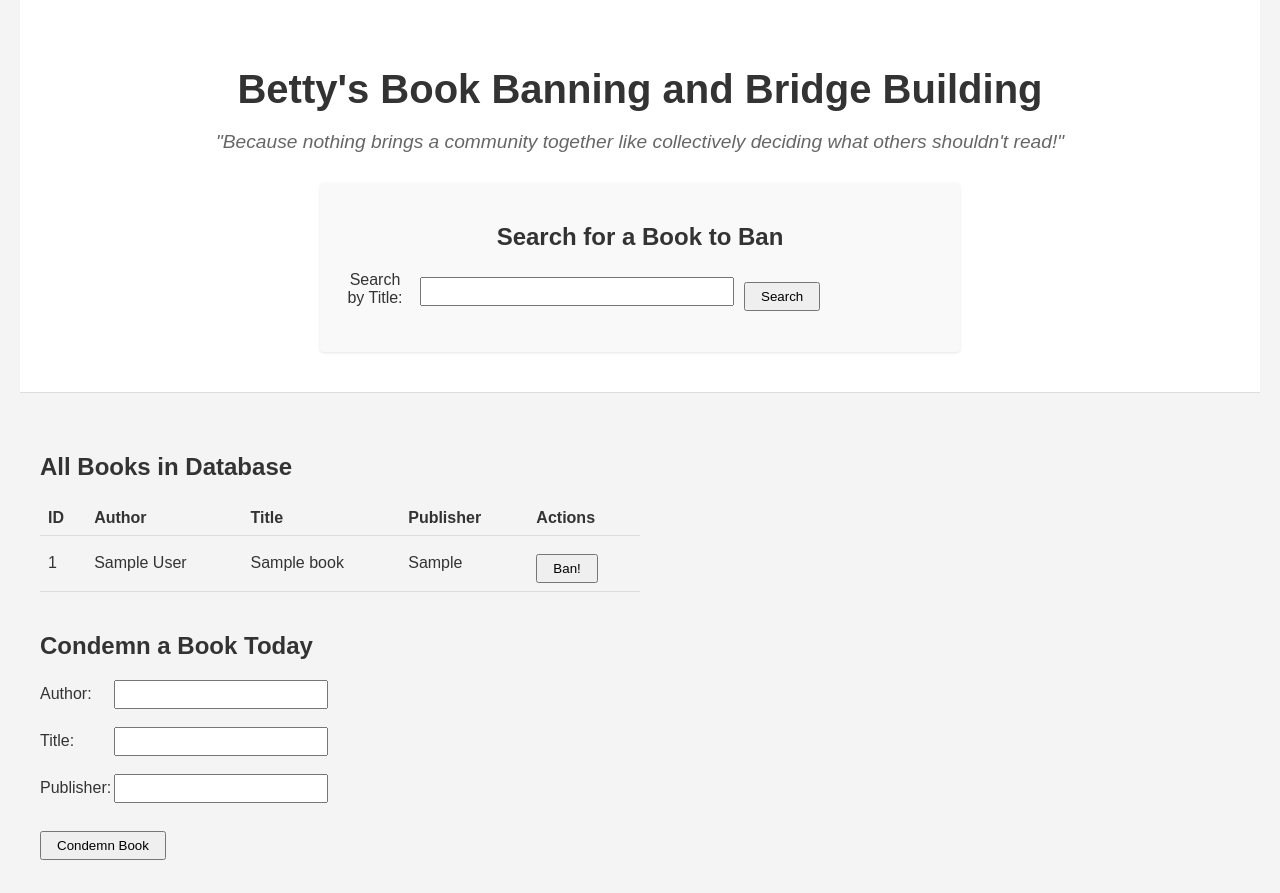
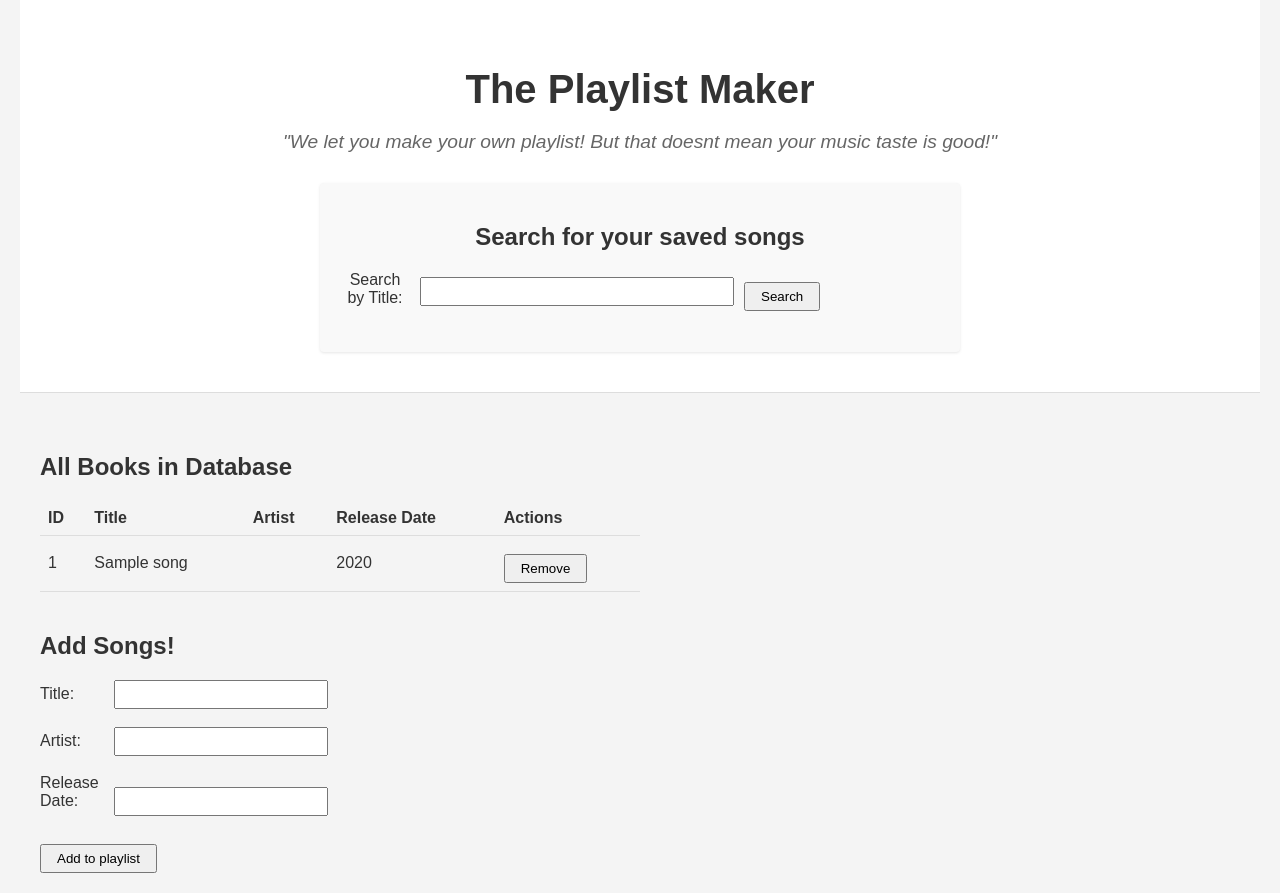
Before and after one commit to TThimmesh/Project-3-CS-351, a PHP site: page /index5.php in a window 1280 px wide. Before the commit the page ends 860 px from the top, so only its background shows below. Run offline with PHP 8.4, Linux system fonts and the light colour scheme; the visitor is signed in with stand-in values (Sample User, id 1); tables that the repository leaves empty or names only in its code hold one stand-in row (values such as "Sample post"); data that the repository does not hold is empty.

Commit message:
WIP
adding new database attributes

```diff
--- a/config.php
+++ b/config.php
@@ -2,8 +2,8 @@
 // config.php - Database configuration
 $host = 'localhost';
 $dbname = 'books';
-$user = 'mark';
-$pass = 'mark';
+$user = 'taylor';
+$pass = '1655897';
 $charset = 'utf8mb4';
 
 $dsn = "mysql:host=$host;dbname=$dbname;charset=$charset";
--- a/index5.php
+++ b/index5.php
@@ -11,8 +11,8 @@ if (!is_logged_in()) {
 
 $host = 'localhost';
 $dbname = 'books';
-$user = 'mark';
-$pass = 'mark';
+$user = 'taylor';
+$pass = '1655897';
 $charset = 'utf8mb4';
 
 $dsn = "mysql:host=$host;dbname=$dbname;charset=$charset";
@@ -32,7 +32,7 @@ try {
 $search_results = null;
 if (isset($_GET['search']) && !empty($_GET['search'])) {
     $search_term = '%' . $_GET['search'] . '%';
-    $search_sql = 'SELECT id, author, title, publisher FROM books WHERE title LIKE :search';
+    $search_sql = 'SELECT id, title, artist, release_year FROM songs WHERE title LIKE :search';
     $search_stmt = $pdo->prepare($search_sql);
     $search_stmt->execute(['search' => $search_term]);
     $search_results = $search_stmt->fetchAll();
@@ -40,27 +40,27 @@ if (isset($_GET['search']) && !empty($_GET['search'])) {
 
 // Handle form submissions
 if ($_SERVER['REQUEST_METHOD'] == 'POST') {
-    if (isset($_POST['author']) && isset($_POST['title']) && isset($_POST['publisher'])) {
+    if (isset($_POST['title']) && isset($_POST['artist']) && isset($_POST['release_year'])) {
         // Insert new entry
-        $author = htmlspecialchars($_POST['author']);
-        $title = htmlspecialchars($_POST['title']);
-        $publisher = htmlspecialchars($_POST['publisher']);
+        $author = htmlspecialchars($_POST['title']);
+        $title = htmlspecialchars($_POST['artist']);
+        $publisher = htmlspecialchars($_POST['release_year']);
 
-        $insert_sql = 'INSERT INTO books (author, title, publisher) VALUES (:author, :title, :publisher)';
+        $insert_sql = 'INSERT INTO songs (title, artist, release_year) VALUES (:title, :artist, :release_year)';
         $stmt_insert = $pdo->prepare($insert_sql);
-        $stmt_insert->execute(['author' => $author, 'title' => $title, 'publisher' => $publisher]);
+        $stmt_insert->execute(['title' => $title, 'artist' => $artist, 'release_year' => $release_year]);
     } elseif (isset($_POST['delete_id'])) {
         // Delete an entry
         $delete_id = (int) $_POST['delete_id'];
 
-        $delete_sql = 'DELETE FROM books WHERE id = :id';
+        $delete_sql = 'DELETE FROM songs WHERE id = :id';
         $stmt_delete = $pdo->prepare($delete_sql);
         $stmt_delete->execute(['id' => $delete_id]);
     }
 }
 
 // Get all books for main table
-$sql = 'SELECT id, author, title, publisher FROM books';
+$sql = 'SELECT id, title, author, release_year FROM songs';
 $stmt = $pdo->query($sql);
 ?>
 
@@ -68,18 +68,18 @@ $stmt = $pdo->query($sql);
 <html lang="en">
 <head>
     <meta charset="UTF-8">
-    <title>Betty's Book Banning and Bridge Building</title>
+    <title>The Song Curator</title>
     <link rel="stylesheet" href="styles.css">
 </head>
 <body>
     <!-- Hero Section -->
     <div class="hero-section">
-        <h1 class="hero-title">Betty's Book Banning and Bridge Building</h1>
-        <p class="hero-subtitle">"Because nothing brings a community together like collectively deciding what others shouldn't read!"</p>
+        <h1 class="hero-title">The Playlist Maker</h1>
+        <p class="hero-subtitle">"We let you make your own playlist! But that doesnt mean your music taste is good!"</p>
 
         <!-- Search moved to hero section -->
         <div class="hero-search">
-            <h2>Search for a Book to Ban</h2>
+            <h2>Search for your saved songs</h2>
             <form action="" method="GET" class="search-form">
                 <label for="search">Search by Title:</label>
                 <input type="text" id="search" name="search" required>
@@ -94,9 +94,9 @@ $stmt = $pdo->query($sql);
                             <thead>
                                 <tr>
                                     <th>ID</th>
-                                    <th>Author</th>
                                     <th>Title</th>
-                                    <th>Publisher</th>
+                                    <th>Artist</th>
+                                    <th>Release Date</th>
                                     <th>Actions</th>
                                 </tr>
                             </thead>
@@ -104,13 +104,13 @@ $stmt = $pdo->query($sql);
                                 <?php foreach ($search_results as $row): ?>
                                 <tr>
                                     <td><?php echo htmlspecialchars($row['id']); ?></td>
-                                    <td><?php echo htmlspecialchars($row['author']); ?></td>
                                     <td><?php echo htmlspecialchars($row['title']); ?></td>
-                                    <td><?php echo htmlspecialchars($row['publisher']); ?></td>
+                                    <td><?php echo htmlspecialchars($row['artist']); ?></td>
+                                    <td><?php echo htmlspecialchars($row['release_year']); ?></td>
                                     <td>
                                         <form action="index5.php" method="post" style="display:inline;">
                                             <input type="hidden" name="delete_id" value="<?php echo $row['id']; ?>">
-                                            <input type="submit" value="Ban!">
+                                            <input type="submit" value="Remove">
                                         </form>
                                     </td>
                                 </tr>
@@ -118,7 +118,7 @@ $stmt = $pdo->query($sql);
                             </tbody>
                         </table>
                     <?php else: ?>
-                        <p>No books found matching your search.</p>
+                        <p>This song doesn't exist in your playlist</p>
                     <?php endif; ?>
                 </div>
             <?php endif; ?>
@@ -132,9 +132,9 @@ $stmt = $pdo->query($sql);
             <thead>
                 <tr>
                     <th>ID</th>
-                    <th>Author</th>
                     <th>Title</th>
-                    <th>Publisher</th>
+                    <th>Artist</th>
+                    <th>Release Date</th>
                     <th>Actions</th>
                 </tr>
             </thead>
@@ -142,13 +142,13 @@ $stmt = $pdo->query($sql);
                 <?php while ($row = $stmt->fetch()): ?>
                 <tr>
                     <td><?php echo htmlspecialchars($row['id']); ?></td>
-                    <td><?php echo htmlspecialchars($row['author']); ?></td>
                     <td><?php echo htmlspecialchars($row['title']); ?></td>
-                    <td><?php echo htmlspecialchars($row['publisher']); ?></td>
+                    <td><?php echo htmlspecialchars($row['artist']); ?></td>
+                    <td><?php echo htmlspecialchars($row['release_year']); ?></td>
                     <td>
                         <form action="index5.php" method="post" style="display:inline;">
                             <input type="hidden" name="delete_id" value="<?php echo $row['id']; ?>">
-                            <input type="submit" value="Ban!">
+                            <input type="submit" value="Remove">
                         </form>
                     </td>
                 </tr>
@@ -159,18 +159,18 @@ $stmt = $pdo->query($sql);
 
     <!-- Form section with container -->
     <div class="form-container">
-        <h2>Condemn a Book Today</h2>
+        <h2>Add Songs!</h2>
         <form action="index5.php" method="post">
-            <label for="author">Author:</label>
-            <input type="text" id="author" name="author" required>
-            <br><br>
             <label for="title">Title:</label>
             <input type="text" id="title" name="title" required>
             <br><br>
-            <label for="publisher">Publisher:</label>
-            <input type="text" id="publisher" name="publisher" required>
+            <label for="artist">Artist:</label>
+            <input type="text" id="artist" name="artist" required>
             <br><br>
-            <input type="submit" value="Condemn Book">
+            <label for="release_year">Release Date:</label>
+            <input type="text" id="release_year" name="release_year" required>
+            <br><br>
+            <input type="submit" value="Add to playlist">
         </form>
     </div>
 </body>
```
